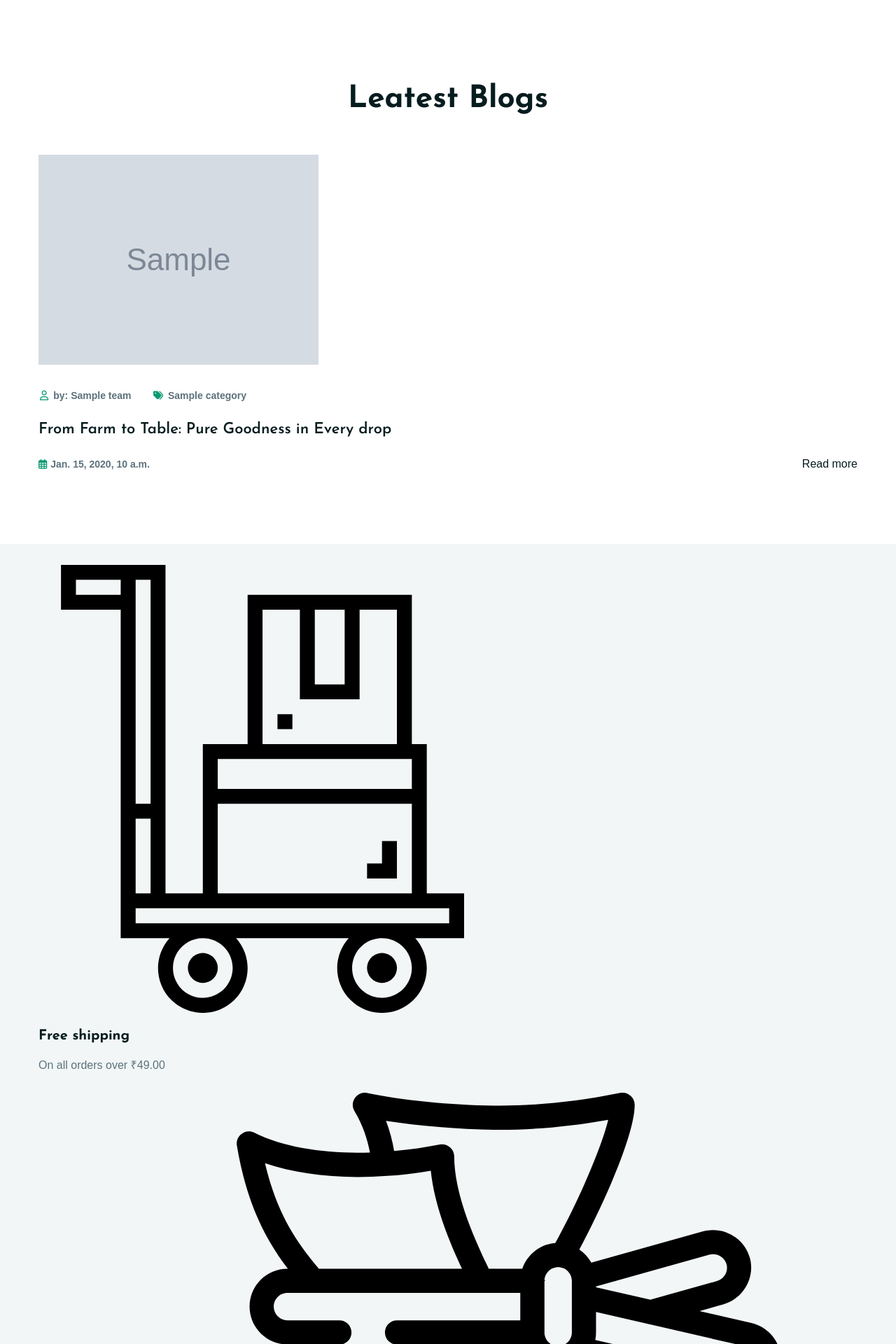
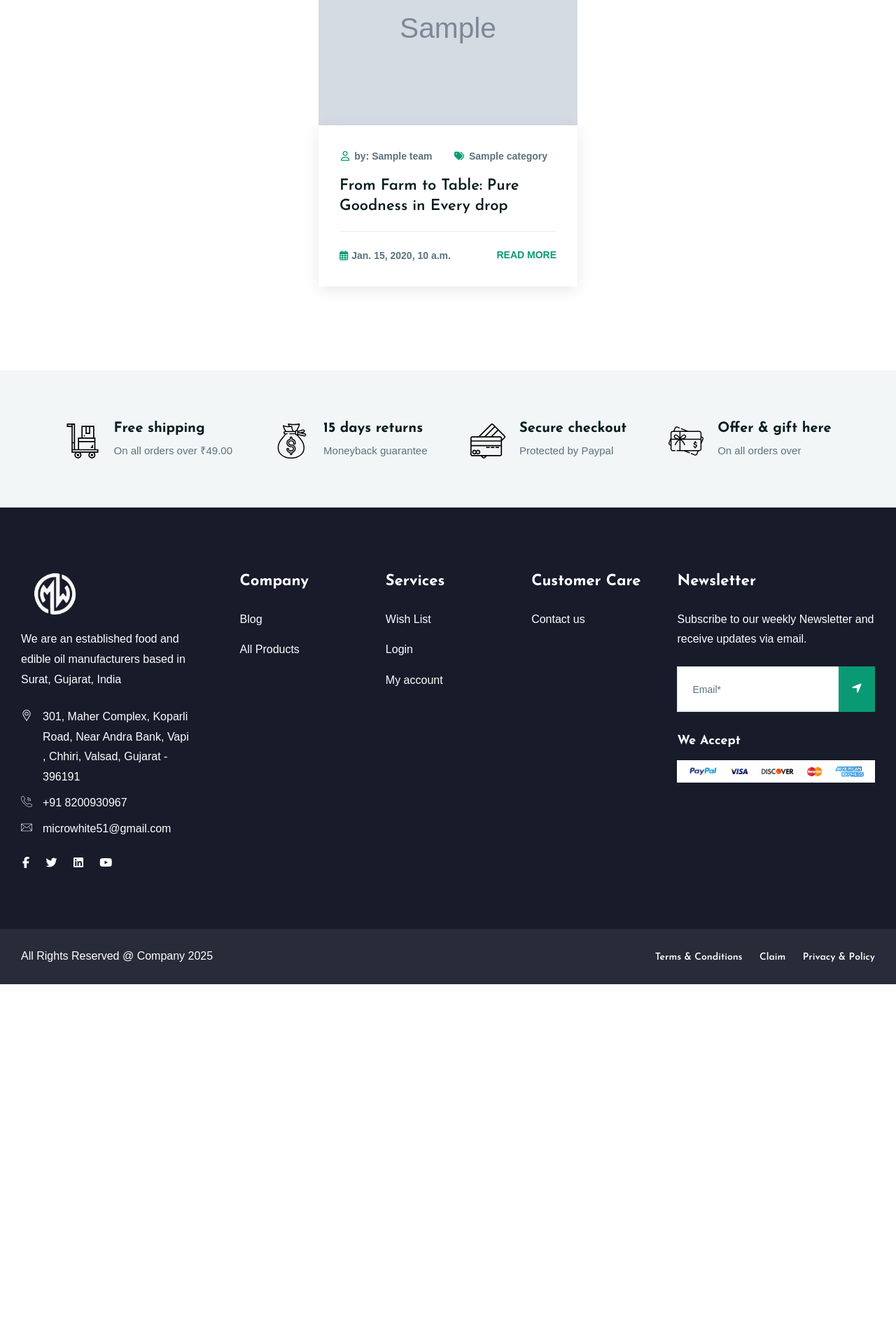
Before and after one commit to readywebsites/sh-microwhite, a Django app: page / in a window 1280 px wide. Shown: the part 4406-6326 px from the top of the page at 70% size. After the commit the page ends 5812 px from the top, so only its background shows below. Run offline with Django 3.2, Linux system fonts and the light colour scheme; tables that the repository leaves empty hold one stand-in row (values such as "Sample post"); grey boxes marked "Sample" are stand-in pictures; some libraries are stand-ins or nearby versions; some web fonts are replaced.

Commit message:
lets see

```diff
--- a/ecommerce/views.py
+++ b/ecommerce/views.py
@@ -208,7 +208,7 @@ def product_details(request, product_id):
     if request.headers.get('x-requested-with') == 'XMLHttpRequest':
         return JsonResponse(product_data)
     else:
-        return render(request, 'product_details.html', {'product': product, 'product_data': product_data, 'cart_items': cart_items, 'currencies': currencies,'selected_currency': selected_currency,'product_price': product_price})
+        return render(request, 'product-details.html', {'product': product, 'product_data': product_data, 'cart_items': cart_items, 'currencies': currencies,'selected_currency': selected_currency,'product_price': product_price})
 
 
 @require_POST
--- a/templates/index-2.html
+++ b/templates/index-2.html
@@ -529,11 +529,11 @@
                     </div>
                 </div>
             </div>
-            <div class="row  ltn_blog-slider-one-active slick-arrow-1 ltn_blog-item-3-normal">
+            <div class="row  ltn__blog-slider-one-active slick-arrow-1 ltn__blog-item-3-normal">
                 {% for blog in bloglist %}
                 <!-- Blog Item -->
                 <div class="col-lg-12">
-                    <div class="ltn_blog-item ltn_blog-item-3">
+                    <div class="ltn__blog-item ltn__blog-item-3">
                         <div class="ltn__blog-img">
                             <a href="blog-details.html"><img src="{{blog.thumbnail_800_563.url}}" alt="#"></a>
                         </div>
@@ -576,8 +576,8 @@
         <div class="container">
             <div class="row">
                 <div class="col-lg-12">
-                    <div class="ltn_feature-item-box-wrap ltnfeature-item-box-wrap-2 ltn_border--- section-bg-1">
-                        <div class="ltn_feature-item ltn_feature-item-8">
+                    <div class="ltn__feature-item-box-wrap ltn__feature-item-box-wrap-2 ltn__border--- section-bg-1">
+                        <div class="ltn__feature-item ltn__feature-item-8">
                             <div class="ltn__feature-icon">
                                 <img src="{% static 'img/icons/svg/8-trolley.svg' %}" alt="#">
                             </div>
@@ -586,7 +586,7 @@
                                 <p>On all orders over ₹49.00</p>
                             </div>
                         </div>
-                        <div class="ltn_feature-item ltn_feature-item-8">
+                        <div class="ltn__feature-item ltn__feature-item-8">
                             <div class="ltn__feature-icon">
                                 <img src="{% static 'img/icons/svg/9-money.svg' %}" alt="#">
                             </div>
@@ -595,7 +595,7 @@
                                 <p>Moneyback guarantee</p>
                             </div>
                         </div>
-                        <div class="ltn_feature-item ltn_feature-item-8">
+                        <div class="ltn__feature-item ltn__feature-item-8">
                             <div class="ltn__feature-icon">
                                 <img src="{% static 'img/icons/svg/10-credit-card.svg' %}" alt="#">
                             </div>
@@ -604,7 +604,7 @@
                                 <p>Protected by Paypal</p>
                             </div>
                         </div>
-                        <div class="ltn_feature-item ltn_feature-item-8">
+                        <div class="ltn__feature-item ltn__feature-item-8">
                             <div class="ltn__feature-icon">
                                 <img src="{% static 'img/icons/svg/11-gift-card.svg' %}" alt="#">
                             </div>
```
Also changed, not shown: other parts of templates/index-2.html (+17 -17 lines), templates/product-details.html (renamed from templates/product_details.html).
